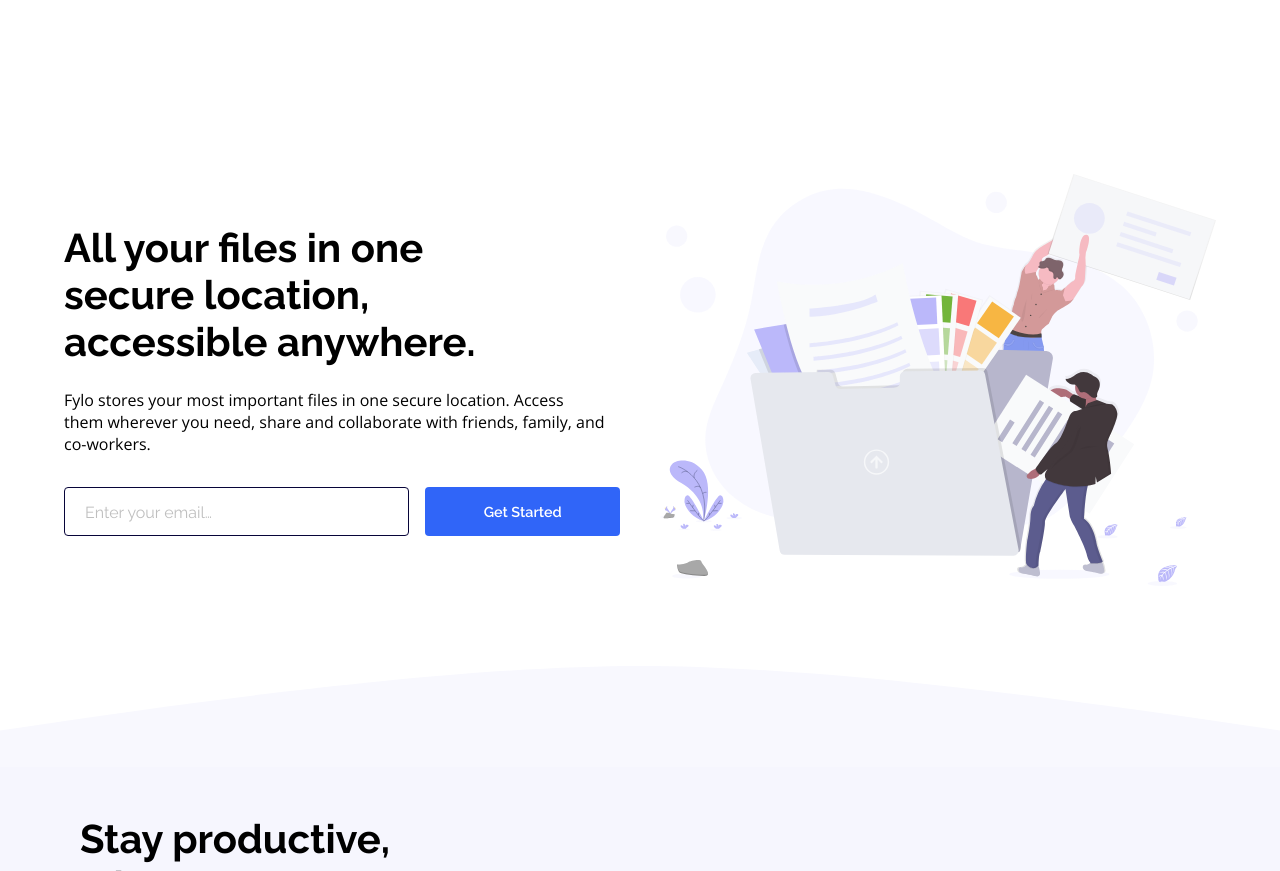
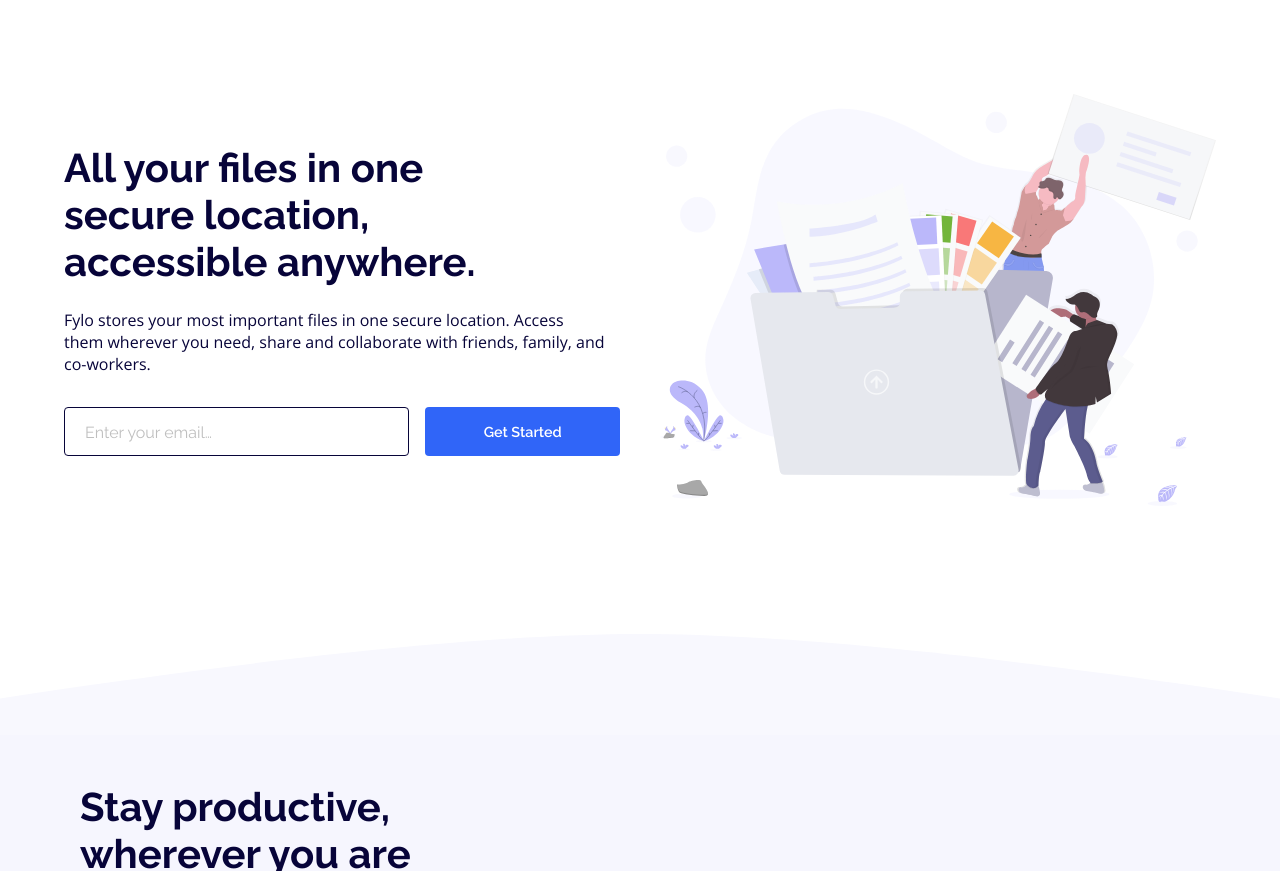
Before and after one commit to wonderlust101/fylo-landing-page-with-two-column-layout-master, a plain HTML site: page index.html in a window 1280 px wide. Shown: the part 81-952 px from the top of the page. Drawn offline with Linux system fonts and the light colour scheme.

Commit message:
Additional adjustments.

```diff
--- a/assets/scss/base/_typography.scss
+++ b/assets/scss/base/_typography.scss
@@ -7,6 +7,7 @@ h5, h6, a, button {
 
 h1 {
   font-size: 1.5rem;
+  color: var(--clr-primary-color-very-dark-blue);
 
   @include a.breakpoint(medium){
     font-size: 2.5rem;
@@ -15,6 +16,7 @@ h1 {
 
 h2 {
   font-size: 1rem;
+  color: var(--clr-primary-color-very-dark-blue);
 
   @include a.breakpoint(medium){
     font-size: 2.5rem;
@@ -35,6 +37,7 @@ h4 {
 
 p {
   font-family: 'Open Sans', sans-serif;
+  color: var(--clr-primary-color-very-dark-blue);
 }
 
 a {
--- a/assets/scss/components/_hero.scss
+++ b/assets/scss/components/_hero.scss
@@ -4,7 +4,7 @@
   display: grid;
   gap: 2.5rem;
   width: min(90%, 100rem);
-  margin: 5rem;
+  margin-bottom: 8rem;
   text-align: center;
 
   @include a.breakpoint(medium) {
--- a/assets/scss/layout/_landing-page.scss
+++ b/assets/scss/layout/_landing-page.scss
@@ -33,7 +33,7 @@
       max-width: 100rem;
 
       @include a.breakpoint(medium) {
-        grid-template-columns: 1fr 1fr;
+        grid-template-columns: 55% 1fr;
         align-items: center;
       }
     }
```
Also changed, not shown: assets/css/main.css, 1 other file.
